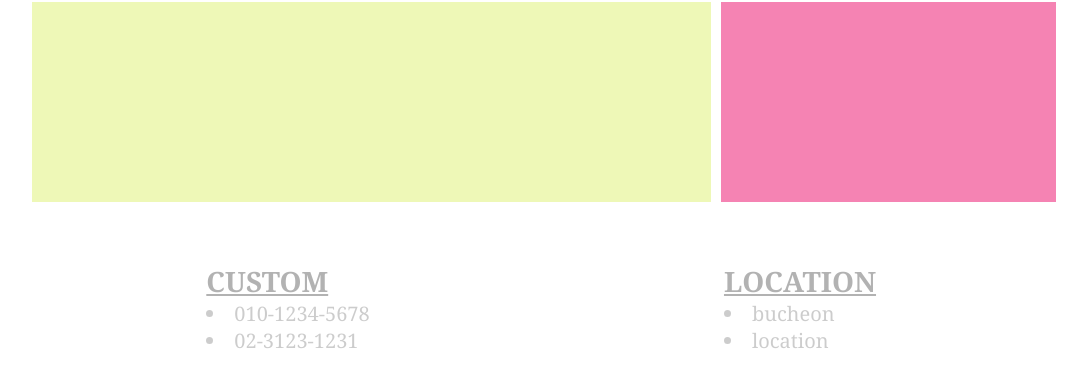
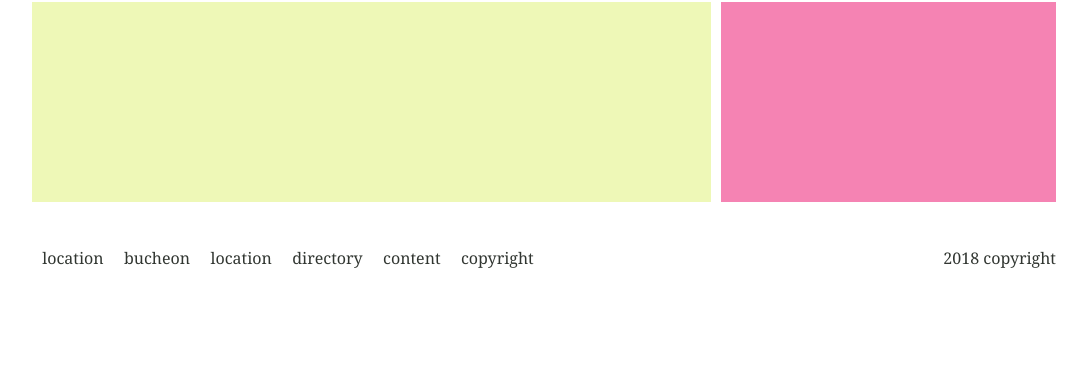
Before and after one commit to shing100/CSS-MASTER, a plain HTML site: page Project/One/Colorful.html in a window 1280 px wide. Shown: the part 1964-2350 px from the top of the page, without its empty margins (96-1183 px from the left). After the commit the page ends 2297 px from the top, so only its background shows below. Drawn offline with Linux system fonts and the light colour scheme.

Commit message:
css 파일정리

```diff
--- a/Project/Colorful.html
+++ b/Project/One/Colorful.html
@@ -53,21 +53,20 @@
         <div class="grid__item"></div>
     </main>
 
-    <footer class="footer twoGrid">
+    <footer class="footer">
         <div class="footer__column">
             <div class="footer__nav">
-                <span>Custom</span>
-                <li>010-1234-5678</li>
-                <li>02-3123-1231</li>
+                <div>location</div>
+                <div>bucheon</div>
+                <div>location</div>
+                <div>directory</div>
+                <div>content</div>
+                <div>copyright</div>
             </div>
         </div>
-        <div class="footer__column">
-            <div class="footer__nav">
-                <span>location</span>
-                <li>bucheon</li>
-                <li>location</li>
-            </div>
-        </div>
+        <div class="footer__copyright">
+            2018 copyright
+        <div>
     </footer>
 </body>
 
--- a/Project/colorful.css
+++ b/Project/One/colorful.css
@@ -152,31 +152,21 @@ ul, li {
     background-color: var(--colorSix);
 }
 
-.twoGrid {
-    height: 100px;
+.footer {
+    margin: 0 auto;
+    margin-top: 45px;
     color: rgba(11, 17, 11, 0.842);
+    display: flex;
+    justify-content: space-between;
+    width: 100%;
 }
 
-.footer {
-    margin-top: 60px;
-    display: grid;
-    grid-template-columns: repeat(2, 1fr);
+.footer__column {
+    font-size: 16px;
+    width: 50%;
 }
 
-.footer .footer__column {
+.footer__nav {
     display: flex;
     justify-content: space-around;
 }
-
-.footer__nav span {
-    font-size: 28px;
-    font-weight: bolder;
-    text-transform: uppercase;
-    text-decoration: underline;
-    color: rgba(0, 0, 0, 0.3);
-}
-
-.footer__nav {
-    font-size: 20px;
-    color: rgba(0, 0, 0, 0.2);
-}
```
Also changed, not shown: Project/Two/index.html (added, +16 -0 lines), index.html (added, +14 -0 lines), Project/Two/styles.css (added).
